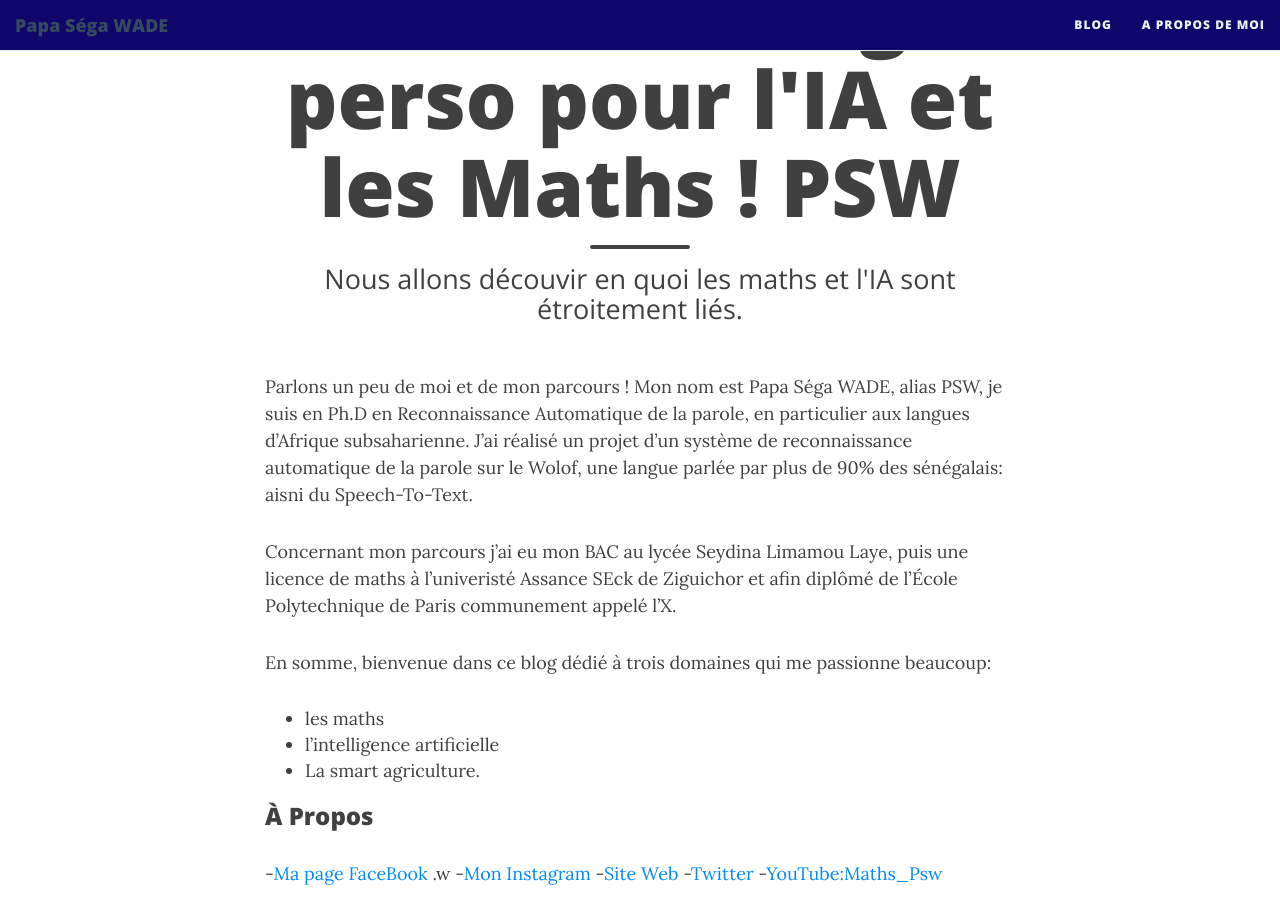
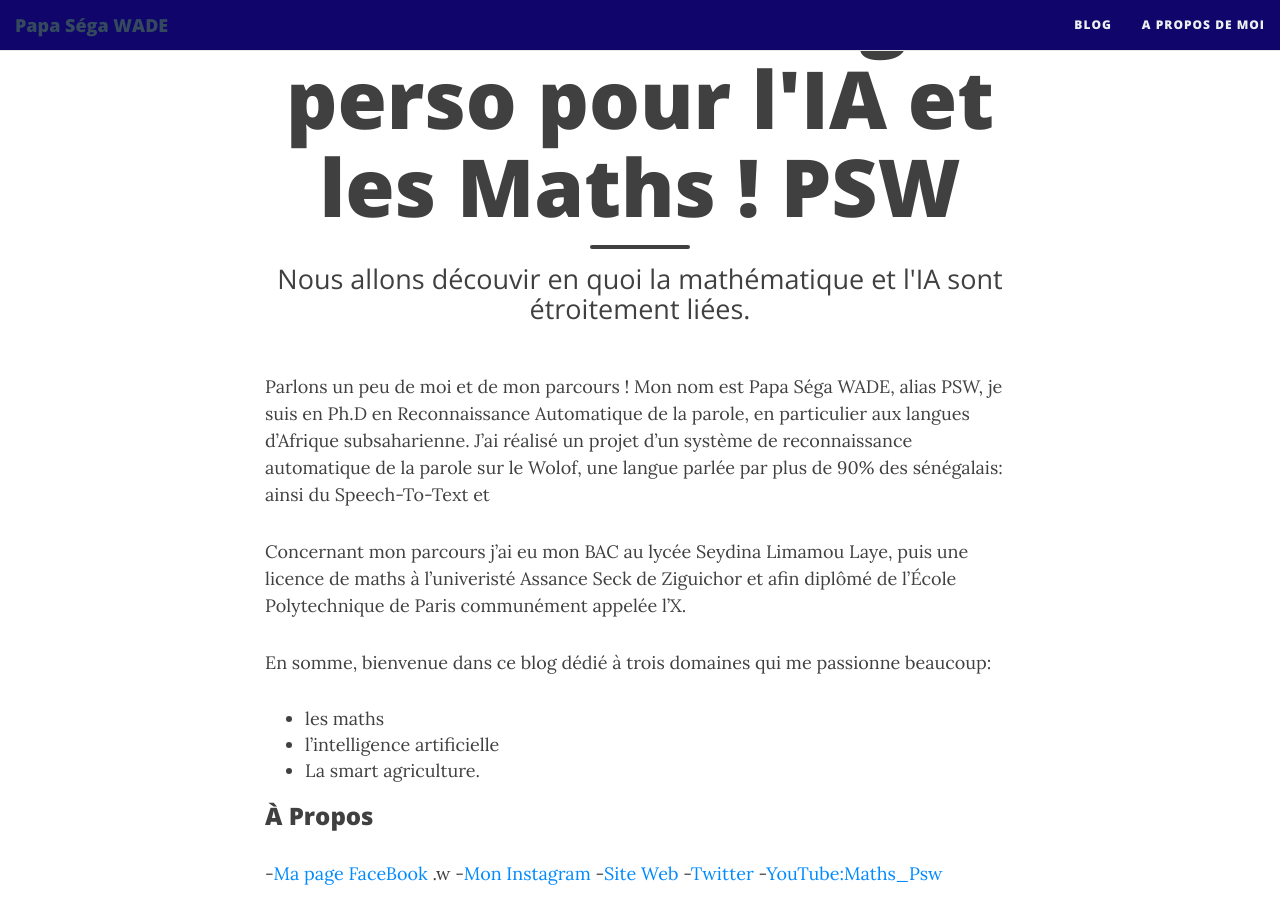
Before and after one commit to papasega/papasega.github.io, a Jekyll site: the page built from aboutme.md, in a window 1280 px wide and 900 px high, scrolled down 252 px. Built offline with Jekyll 4.4.1, drawn with Linux system fonts in a browser that asks for light colours; nearby versions of some CDN libraries.

Commit message:
Update aboutme.md

```diff
--- a/aboutme.md
+++ b/aboutme.md
@@ -2,14 +2,14 @@
 layout: page
 title: Hello welcome sur mon blog perso pour l'IA et les Maths ! PSW
 #bigimg: img/me-1-darker.png
-subtitle: Nous allons découvir en quoi les maths et l'IA sont étroitement liés.
+subtitle: Nous allons découvir en quoi la mathématique et l'IA sont étroitement liées.
 googlefonts: ["Montserrat"]
 ---
 Parlons un peu de moi et de mon parcours !
 Mon nom est Papa Séga WADE, alias PSW, je suis en Ph.D en Reconnaissance Automatique de la parole, en particulier aux langues d'Afrique subsaharienne.
-J'ai réalisé un projet d'un système de reconnaissance automatique de la parole sur le Wolof, une langue parlée par plus de 90% des sénégalais: aisni du Speech-To-Text.
+J'ai réalisé un projet d'un système de reconnaissance automatique de la parole sur le Wolof, une langue parlée par plus de 90% des sénégalais: ainsi du Speech-To-Text et
 
-Concernant mon parcours j'ai eu mon BAC au lycée Seydina Limamou Laye, puis une licence de maths à l'univeristé Assance SEck de Ziguichor et afin diplômé de l'École Polytechnique de Paris communement appelé l'X.
+Concernant mon parcours j'ai eu mon BAC au lycée Seydina Limamou Laye, puis une licence de maths à l'univeristé Assance Seck de Ziguichor et afin diplômé de l'École Polytechnique de Paris communément appelée l'X.
 
  En somme, bienvenue dans ce blog dédié à trois domaines qui me passionne beaucoup:
 - les maths
```
